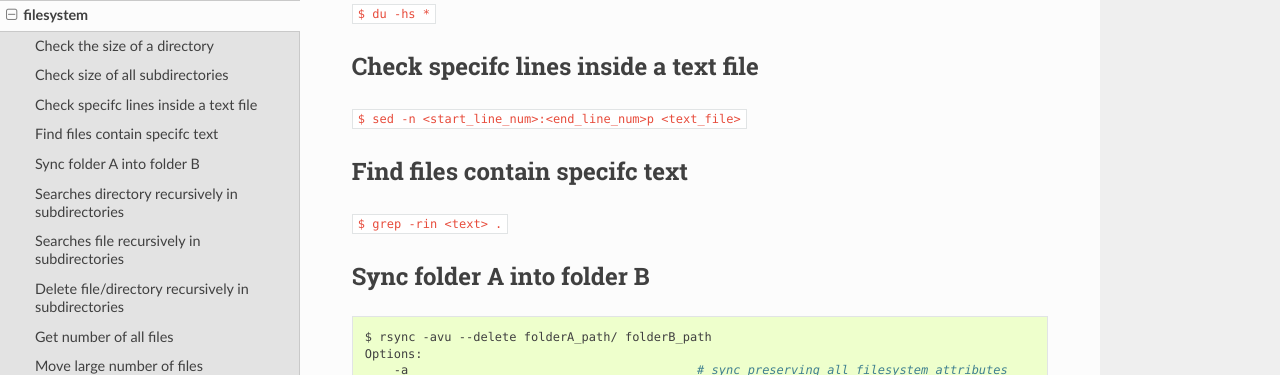
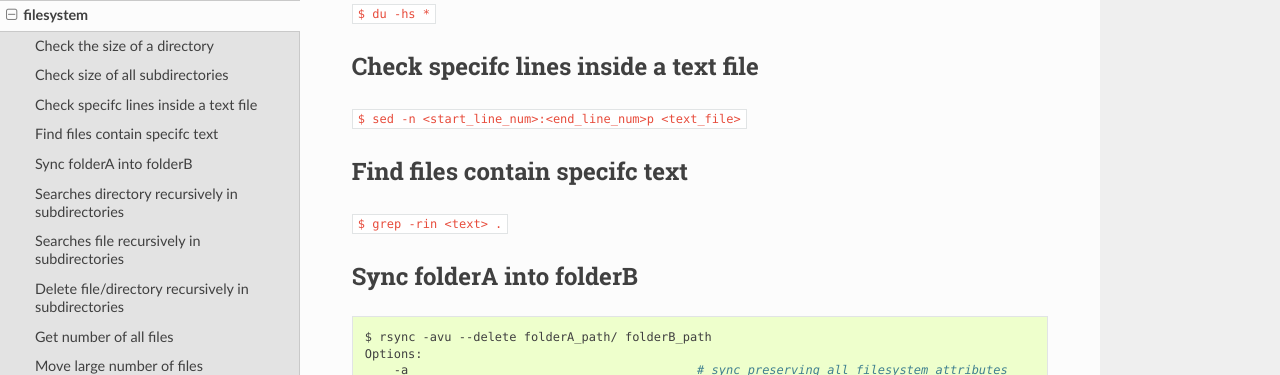
Before and after one commit to PingjunChen/FUC, a Sphinx documentation site: the page built from docs/filesystem.rst, in a window 1280 px wide and 900 px high, scrolled down 320 px. Shown: the top 375 px of the window. Built offline with Sphinx 7.4.7 and the Read the Docs theme 3.1.0, drawn with Linux system fonts in a browser that asks for light colours.

Commit message:
Fix formatting of sync folder command in documentation
update the sync command

```diff
--- a/docs/filesystem.rst
+++ b/docs/filesystem.rst
@@ -22,7 +22,7 @@ Find files contain specifc text
 :code:`$ grep -rin <text> .`
 
 
-Sync folder A into folder B
+Sync folderA into folderB
 --------
 
 .. code-block:: bash
```
